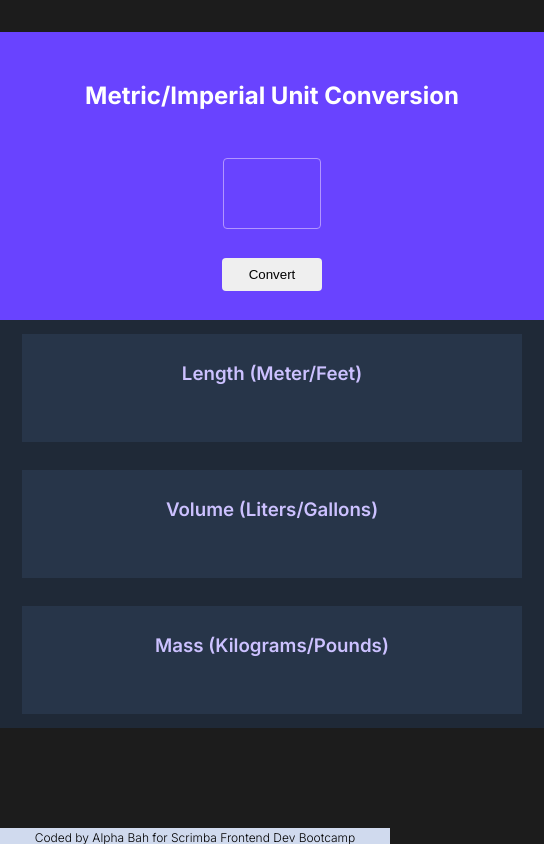
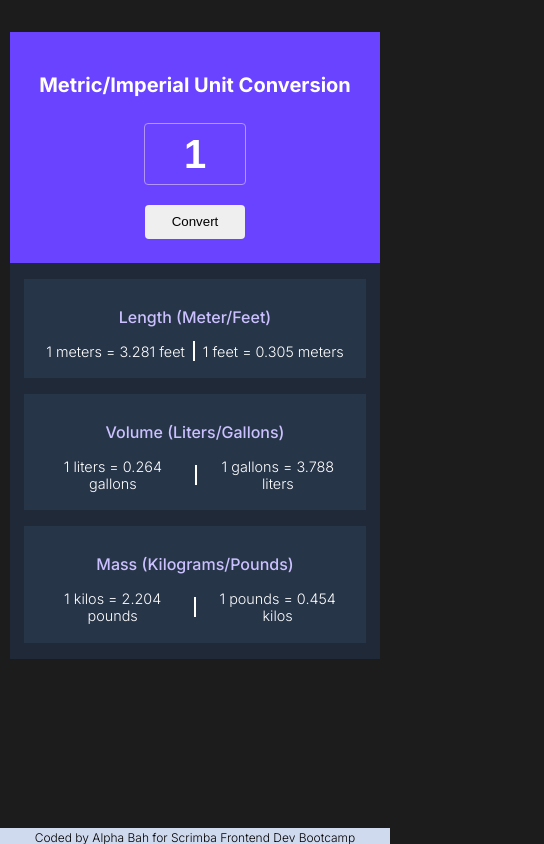
Before and after one commit to moefloe/Unit-Converter-App, a plain HTML site: page index.html in a window 390 px wide. Shown: the whole page, 544 px wide, since content can reach past the window. Drawn offline with Linux system fonts and the light colour scheme.

Commit message:
Refactoring code to make it more modular and adding responsiveness
For CSS & HTML:

-Improved CSS to account for smaller screens i.e. using non-fixed width values (percentages), and adding @mediaquery.

-When the user entered a large number, the results would overflow from their container. Added scroll to account for overflow.

For JS:

- The user was able to enter text and negative numbers before. Added logic to the JS to throw an alert when this is the case.

- Made the code more modular by splitting up the functions, therefore adding separation of concerns.

- Added a conversion on page load.

```diff
--- a/index.html
+++ b/index.html
@@ -7,7 +7,7 @@
     <meta name="viewport" content="width=device-width, initial-scale=1.0">
     <link rel="preconnect" href="https://fonts.googleapis.com">
     <link rel="preconnect" href="https://fonts.gstatic.com" crossorigin>
-    <link href="https://fonts.googleapis.com/css2?family=Inter:wght@300;400;600;700&display=swap" rel="stylesheet">
+    <link href="https://fonts.googleapis.com/css2?family=Inter:wght@300;400;500;700;800&display=swap" rel="stylesheet">
     <link rel="stylesheet" href="style.css">
     <title>Unit Converter</title>
 </head>
@@ -16,8 +16,8 @@
     <main id="card-container">
         <section id="input-section">
             <h1>Metric/Imperial Unit Conversion</h1>
-            <input type="text" id="input-el">
-            <input type="button" id="convert-btn" value="Convert">
+            <input min="1" label="number-input-field" id="input-el">
+            <input type="button" value="Convert" label="convert-button" id="convert-btn">
         </section>
 
         <section id="output-section">
@@ -46,6 +46,7 @@
                 </div>
             </div>
         </section>
+
     </main>
     <footer>
         <p>Coded by Alpha Bah for Scrimba Frontend Dev Bootcamp</p>
--- a/index.js
+++ b/index.js
@@ -12,35 +12,64 @@ const lbField = document.getElementById("lb-field")
 const convertBtn = document.getElementById("convert-btn")
 const colDividers = document.querySelectorAll(".col-divider")
 
-inputEl.value = ''
+inputEl.value = 1
 
-convertBtn.addEventListener("click", function () {
-    // First, making sure we grab the value that the user entered and that it is a number
+convertBtn.addEventListener('click', function () {
 
-    let inputElValue = parseFloat((inputEl).value)
+    // The event listener first checks that the user is entering a number type
 
-    // Now doing the conversion calculations and rounding them to 3 decimal places
+    if (isNaN(Number(inputEl.value))) {
+        alert('Please enter a valid number!')
+    }
+    else if (((Number(inputEl.value) <= 0))) {
+        alert('Please enter a number greater than 0!')
+    }
+    else {
+        render()
+    }
+})
 
-    let meterConvert = (inputElValue * 3.281).toFixed(3)
-    mField.innerHTML = `<p> ${inputElValue} meters = ${meterConvert} feet</p>`
+// Setting the conversions for the different units
 
-    let ftConvert = (inputElValue / 3.281).toFixed(3)
-    ftField.innerHTML = `<p> ${inputElValue} feet = ${ftConvert} meters`
+function meterToFeet() {
+    return parseFloat(inputEl.value * 3.281).toFixed(3)
+}
 
-    let literConvert = (inputElValue * 0.264).toFixed(3)
-    lField.innerHTML = `<p> ${inputElValue} liters = ${literConvert} gallons</p>`
+function feetToMeter() {
+    return parseFloat(inputEl.value / 3.281).toFixed(3)
+}
 
-    let galConvert = (inputElValue / 0.264).toFixed(3)
-    galField.innerHTML = `<p> ${inputElValue} gallons = ${galConvert} liters</p>`
+function literToGallon() {
+    return parseFloat(inputEl.value * 0.264).toFixed(3)
+}
 
-    let kgConvert = (inputElValue * 2.204).toFixed(3)
-    kgField.innerHTML = `<p> ${inputElValue} kilograms = ${kgConvert} pounds</p>`
+function gallonToLiter() {
+    return parseFloat(inputEl.value / 0.264).toFixed(3)
+}
 
-    let lbConvert = (inputElValue / 2.204).toFixed(3)
-    lbField.innerHTML = `<p> ${inputElValue} kilograms = ${lbConvert} pounds</p>`
+function kilogramToPound() {
+    return parseFloat(inputEl.value * 2.204).toFixed(3)
+}
 
-    // Adding the col-dividers to my output display
+function poundToKilogram() {
+    return parseFloat(inputEl.value / 2.204).toFixed(3)
+}
 
-    for (let i = 0; i < colDividers.length; i++)
-        colDividers[i].classList.add("display")
-})
+// Function to load the page and display our results
+
+function render() {
+    mField.innerHTML = `<p> ${inputEl.value} meters = ${meterToFeet()} feet</p>`
+    ftField.innerHTML = `<p> ${inputEl.value} feet = ${feetToMeter()} meters`
+    lField.innerHTML = `<p> ${inputEl.value} liters = ${literToGallon()} gallons</p>`
+    galField.innerHTML = `<p> ${inputEl.value} gallons = ${gallonToLiter()} liters</p>`
+    kgField.innerHTML = `<p> ${inputEl.value} kilos = ${kilogramToPound()} pounds</p>`
+    lbField.innerHTML = `<p> ${inputEl.value} pounds = ${poundToKilogram()} kilos</p>`
+
+}
+render()
+
+// Function to add our col dividers
+
+for (let i = 0; i < colDividers.length; i++) {
+    colDividers[i].classList.add('display')
+}
--- a/style.css
+++ b/style.css
@@ -9,48 +9,60 @@ body {
 }
 
 h1 {
+    font-size: 1.25em;
     color: white;
     font-weight: 700;
 }
 
 h3 {
     color: #ccc1ff;
-    font-weight: 600;
+    font-weight: 500;
+    font-size: 1em;
 }
 
 p {
     color: white;
     font-weight: 300;
+    font-size: 0.9em;
 }
 
 #card-container {
     margin: 2em auto;
     background-color: #1f2937;
-    width: 34em;
-    height: 43.5em;
+    width: 95%;
+    height: 70%;
+}
+
+@media screen and (min-width: 768px) {
+    #card-container {
+        width: 35%;
+        height: 45%;
+    }
 }
 
 #input-section {
     background-color: #6943ff;
-    height: 18em;
+    height: 20%;
+    padding: 1.5em;
     display: flex;
     flex-direction: column;
     align-items: center;
-    justify-content: space-evenly;
 }
 
 #input-el {
-    max-width: 2em;
-    max-height: 5em;
+    width: 2em;
+    height: 1em;
     border: 1px solid #b295ff;
     border-radius: 4px;
     outline: none;
     background-color: #6943ff;
     color: white;
-    padding: 0.5em;
-    font-weight: 700;
-    font-size: 2em;
+    padding: 0.25em;
+    font-weight: 800;
+    font-size: 2.5em;
     text-align: center;
+    margin-top: 0.25em;
+    margin-bottom: 0.5em;
 }
 
 #convert-btn {
@@ -65,17 +77,19 @@ p {
 }
 
 #output-section {
-    height: calc(43.5em - 18em);
     display: flex;
     flex-direction: column;
     justify-content: space-around;
+    gap: 1em;
+    margin: 1em auto;
+    padding-bottom: 1em;
 }
 
 .outputs-container {
     background-color: #273549;
-    width: 31.25em;
-    height: 6.75em;
+    width: 90%;
     margin: 0 auto;
+    padding: 0.25em;
     display: flex;
     flex-direction: column;
     align-items: center;
@@ -89,6 +103,16 @@ p {
     display: flex;
     flex-direction: row;
     align-items: center;
+    justify-content: center;
+    overflow: scroll;
+    width: 80vw;
+    padding: 0 0.25em;
+}
+
+@media screen and (min-width: 768px) {
+    .output-results {
+        width: 30vw;
+    }
 }
 
 .col-divider {
@@ -97,9 +121,9 @@ p {
 
 .col-divider.display {
     display: inline-block;
-    height: 20px;
+    height: 1.125em;
     border: 1px solid white;
-    margin: auto 10px;
+    margin: auto 0.5em;
 }
 
 footer {
```
Also changed, not shown: 1 other file.
